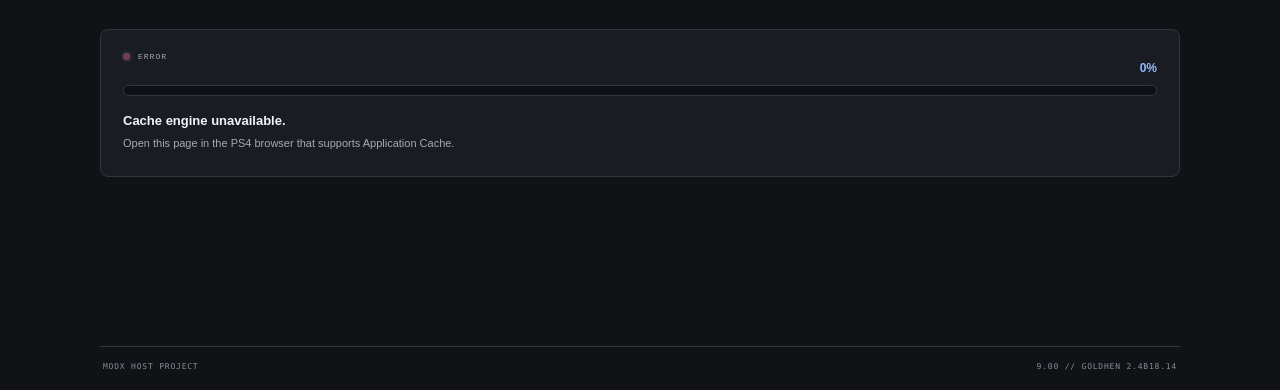
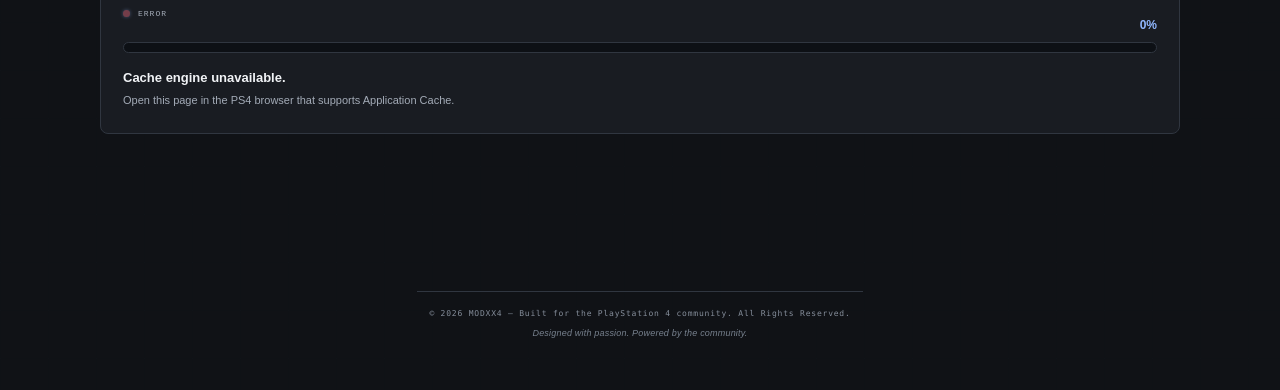
Before and after one commit to modxx4/modxx4.github.io, a plain HTML site: page firmwares/7.00/cache.html in a window 1280 px wide. Shown: the part 410-800 px from the top of the page. Drawn offline with Linux system fonts and the light colour scheme.

Commit message:
Add MODXX4 copyright signature to firmware pages

```diff
--- a/firmwares/7.00/cache.html
+++ b/firmwares/7.00/cache.html
@@ -69,7 +69,7 @@ h1 span,h1 em{color:var(--accent)}
 
   </section>
 </main>
-<footer><span data-i18n="project">MODX HOST PROJECT</span><span>9.00 // GOLDHEN 2.4B18.14</span></footer>
+<footer class="modx-copyright" style="margin:32px auto 18px;padding:16px 12px;text-align:center;border-top:1px solid rgba(150,165,185,.16);display:flex;flex-direction:column;align-items:center;gap:6px;color:#aeb6c2;font:500 9px/1.6 Consolas,monospace;letter-spacing:.25px"><span>© 2026 MODXX4 — Built for the PlayStation 4 community. All Rights Reserved.</span><span style="color:#77818e;font:italic 9px/1.5 Arial,Helvetica,sans-serif;letter-spacing:.2px">Designed with passion. Powered by the community.</span></footer>
 </div>
 <script>
 (function(){
```
